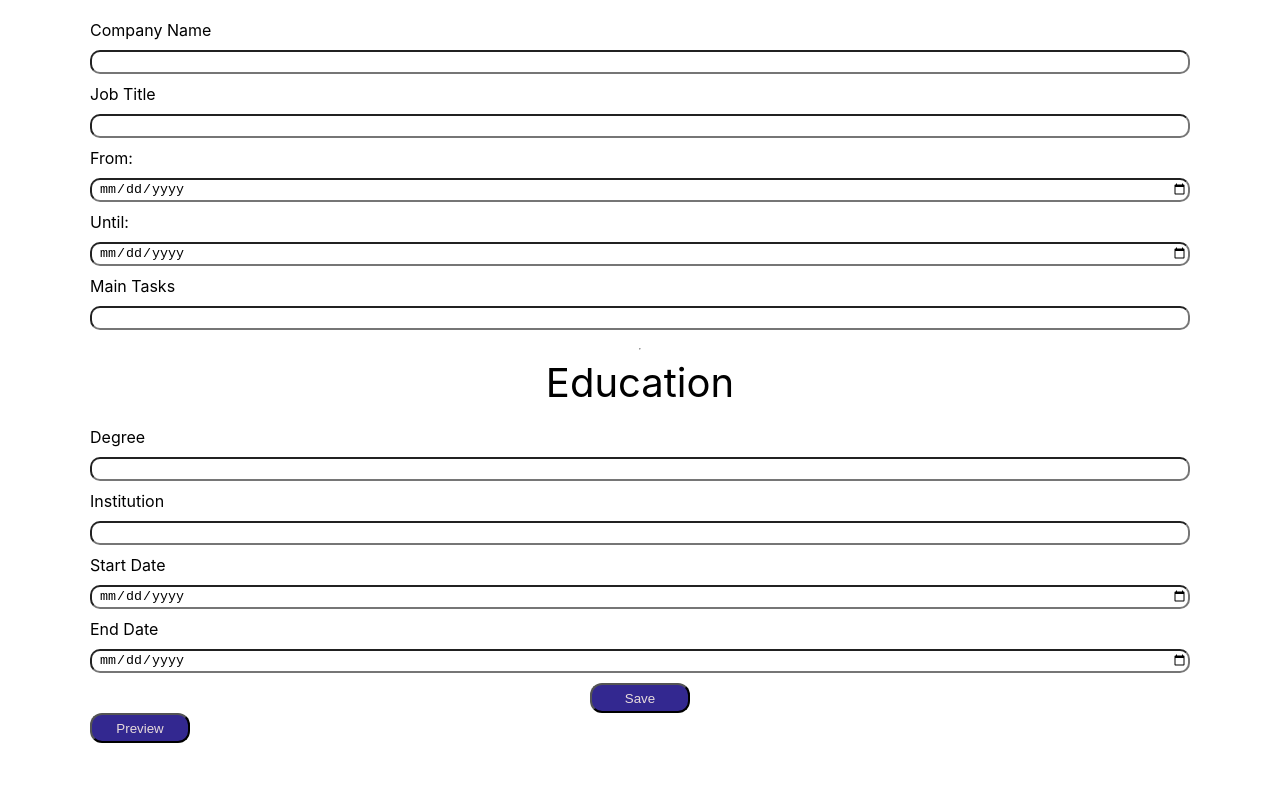
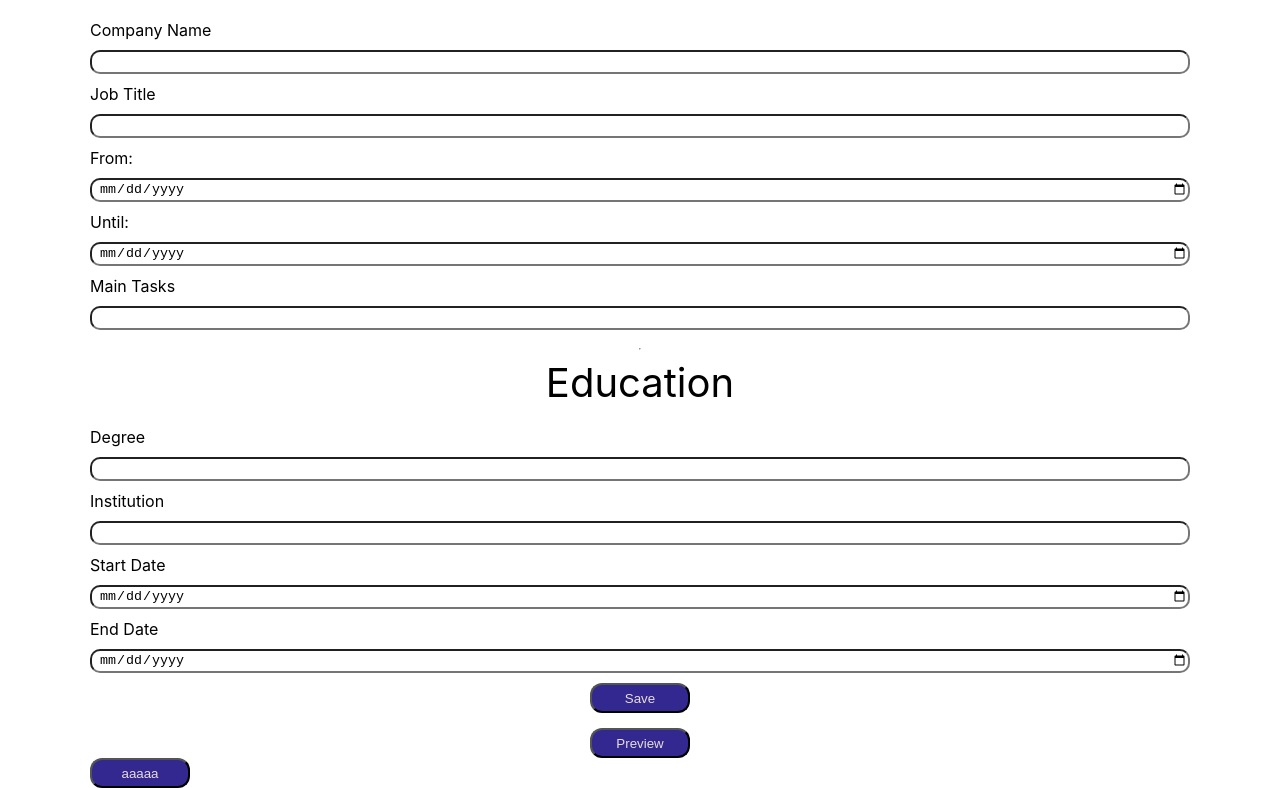
Before and after one commit to alefgomes0/cv, a React (Create React App) app: page / in a window 1280 px wide. Shown: the part 422-1210 px from the top of the page. Before the commit the page ends 1165 px from the top, so only its background shows below. Built offline with nearby package versions, Linux system fonts and the light colour scheme.

Commit message:
Pass data to parent component

```diff
--- a/src/App.css
+++ b/src/App.css
@@ -35,6 +35,11 @@ input {
   height: 1.5rem;
 }
 
+input:focus {
+  outline: #0e0e79 solid 3px;
+  border: none;
+}
+
 button[type="submit"],
 button {
   width: 100px;
@@ -52,3 +57,10 @@ button[type="submit"]:hover {
   background-color: #0e0e79;
   color: #fff;
 }
+
+.buttonContainer {
+  width: 100%;
+  display: flex;
+  justify-content: center;
+  padding-top: 15px;
+}
--- a/src/App.js
+++ b/src/App.js
@@ -2,34 +2,56 @@ import React, { Component } from "react";
 import { Form } from "./components/form";
 import { DisplayInfo } from "./components/displayinfo"
 import "./App.css";
+
+// Queria conseguir passar esse state pro Form como prop
+// e depois receber o "update" dele
 
 class App extends Component {
   constructor(props) {
     super(props);
 
     this.state = {
-      isEdit: true
+      isEdit: true,
+      formData: {}
     };
 
-    this.handleButtonClick = this.handleButtonClick.bind(this)
+    this.handleFormInfo = this.handleFormInfo.bind(this);
+    this.handleButtonClick = this.handleButtonClick.bind(this);
+    this.readFormData = this.readFormData.bind(this)
+  }
+
+  handleFormInfo(userData) {
+    console.log(userData)
   }
 
   handleButtonClick() {
     this.setState({
       isEdit: !this.state.isEdit
     })
+
+    if (!this.state.isEdit) {
+      // ...
+    }
   }
 
+  readFormData(userInfo) {
+    this.setState({
+      formData: userInfo
+    }, () => console.log(this.state.formData))
+  }
 
   render() {
     const { isEdit } = this.state
     return (
       <>
-        {isEdit && <Form />}
+        {isEdit && <Form passData={this.readFormData} setClick={click => this.clickChild = click}/>}
         {!isEdit && <DisplayInfo />}
-        <button onClick={this.handleButtonClick}>
-          {isEdit ? "Preview" : "Edit"}
-        </button>
+        <div className="buttonContainer">
+          <button onClick={this.handleButtonClick}>
+            {isEdit ? "Preview" : "Edit"}
+          </button>
+        </div>
+        <button  onClick={() => this.clickChild()}>aaaaa</button>
       </>
     );
   }
--- a/src/components/form.js
+++ b/src/components/form.js
@@ -10,18 +10,28 @@ export class Form extends Component {
 
     this.state = {
       fieldsInfo: [],
-      fieldsTags: {}
+      fieldsTags: this.props.pica
     };
 
     this.handleOnSubmit = this.handleOnSubmit.bind(this);
     this.handleOnChange = this.handleOnChange.bind(this);
+    this.getAlert = this.getAlert.bind(this);
   }
+
+  componentDidMount() {
+    this.props.setClick(this.getAlert);
+ }
+
+ getAlert() {
+    this.props.passData(this.state.fieldsTags)
+ }
 
   handleOnSubmit(event) {
     event.preventDefault();
   }
 
   handleOnChange(event) {
+
     const fieldName = event.target.dataset.name;
     const fieldTitle = event.target.dataset.title;
     const index = this.state.fieldsInfo.findIndex(
@@ -48,7 +58,6 @@ export class Form extends Component {
       updatedFieldsInfo[index][fieldName] = event.target.value;
 
 
-
       this.setState(
         {
           fieldsInfo: updatedFieldsInfo,
@@ -61,6 +70,8 @@ export class Form extends Component {
       );
     }
   }
+
+
 
   render() {
     return (
```
